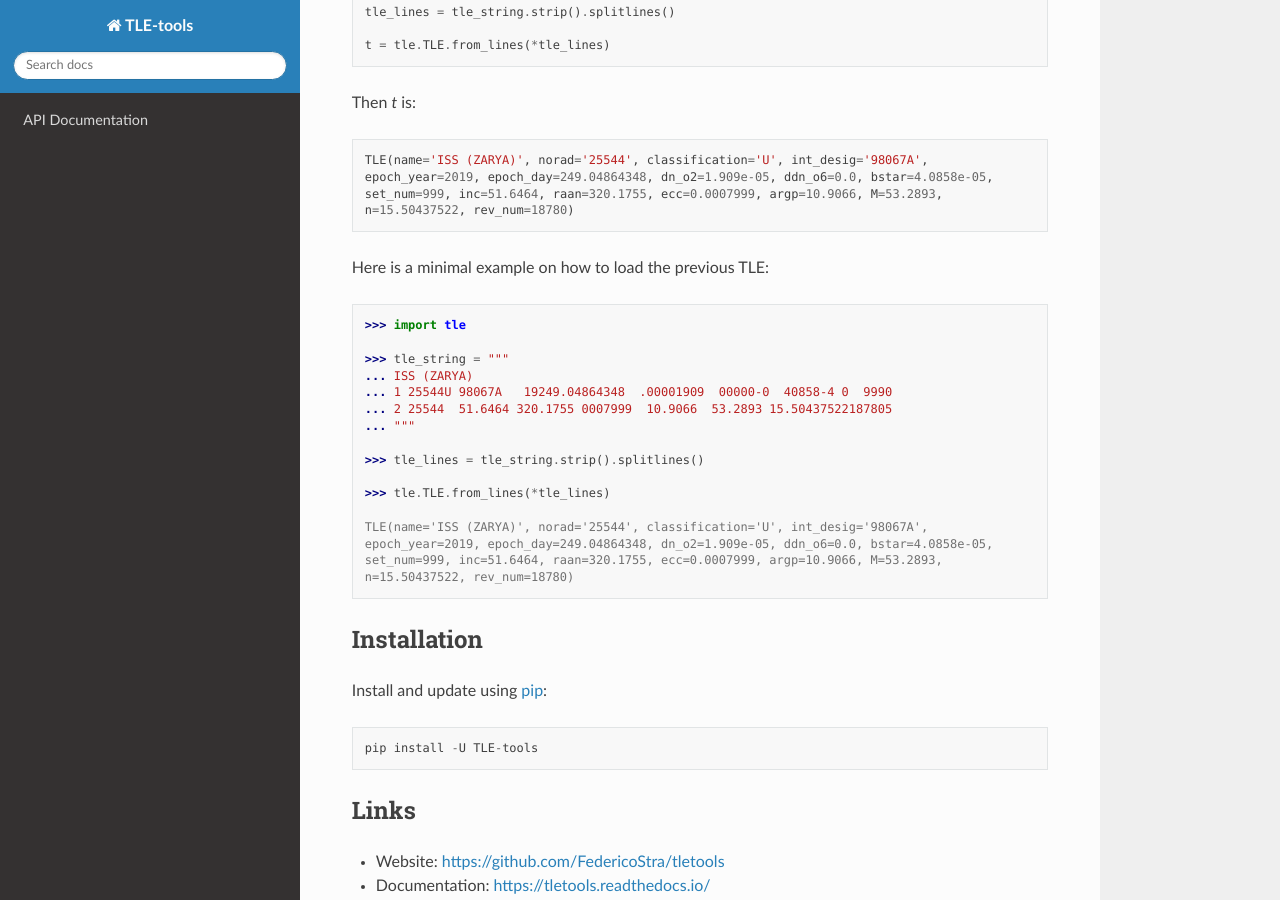
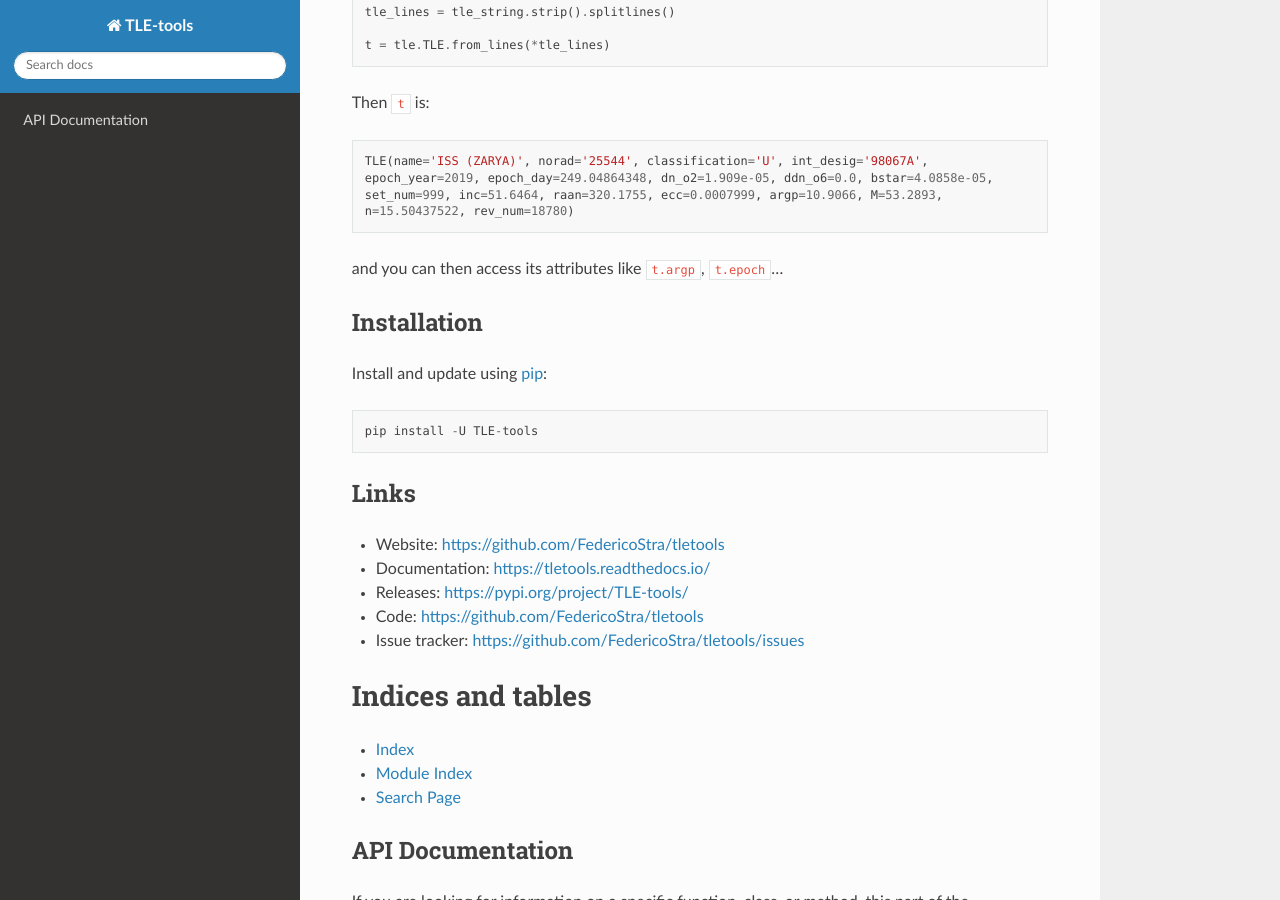
Before and after one commit to FedericoStra/tletools, a Sphinx documentation site: the page built from docs/index.rst, in a window 1280 px wide and 900 px high, scrolled down 870 px. Built offline with Sphinx 7.4.7 and the Read the Docs theme 2.0.0, drawn with Linux system fonts in a browser that asks for light colours.

Commit message:
docs: remove duplicate example

```diff
--- a/docs/index.rst
+++ b/docs/index.rst
@@ -50,31 +50,14 @@ Here is a minimal example on how to load the previous TLE::
 
     t = tle.TLE.from_lines(*tle_lines)
 
-Then `t` is::
+Then ``t`` is::
 
     TLE(name='ISS (ZARYA)', norad='25544', classification='U', int_desig='98067A',
     epoch_year=2019, epoch_day=249.04864348, dn_o2=1.909e-05, ddn_o6=0.0, bstar=4.0858e-05,
     set_num=999, inc=51.6464, raan=320.1755, ecc=0.0007999, argp=10.9066, M=53.2893,
     n=15.50437522, rev_num=18780)
 
-Here is a minimal example on how to load the previous TLE::
-
-    >>> import tle
-
-    >>> tle_string = """
-    ... ISS (ZARYA)
-    ... 1 25544U 98067A   19249.04864348  .00001909  00000-0  40858-4 0  9990
-    ... 2 25544  51.6464 320.1755 0007999  10.9066  53.2893 15.50437522187805
-    ... """
-
-    >>> tle_lines = tle_string.strip().splitlines()
-
-    >>> tle.TLE.from_lines(*tle_lines)
-
-    TLE(name='ISS (ZARYA)', norad='25544', classification='U', int_desig='98067A',
-    epoch_year=2019, epoch_day=249.04864348, dn_o2=1.909e-05, ddn_o6=0.0, bstar=4.0858e-05,
-    set_num=999, inc=51.6464, raan=320.1755, ecc=0.0007999, argp=10.9066, M=53.2893,
-    n=15.50437522, rev_num=18780)
+and you can then access its attributes like ``t.argp``, ``t.epoch``...
 
 Installation
 ------------
```
